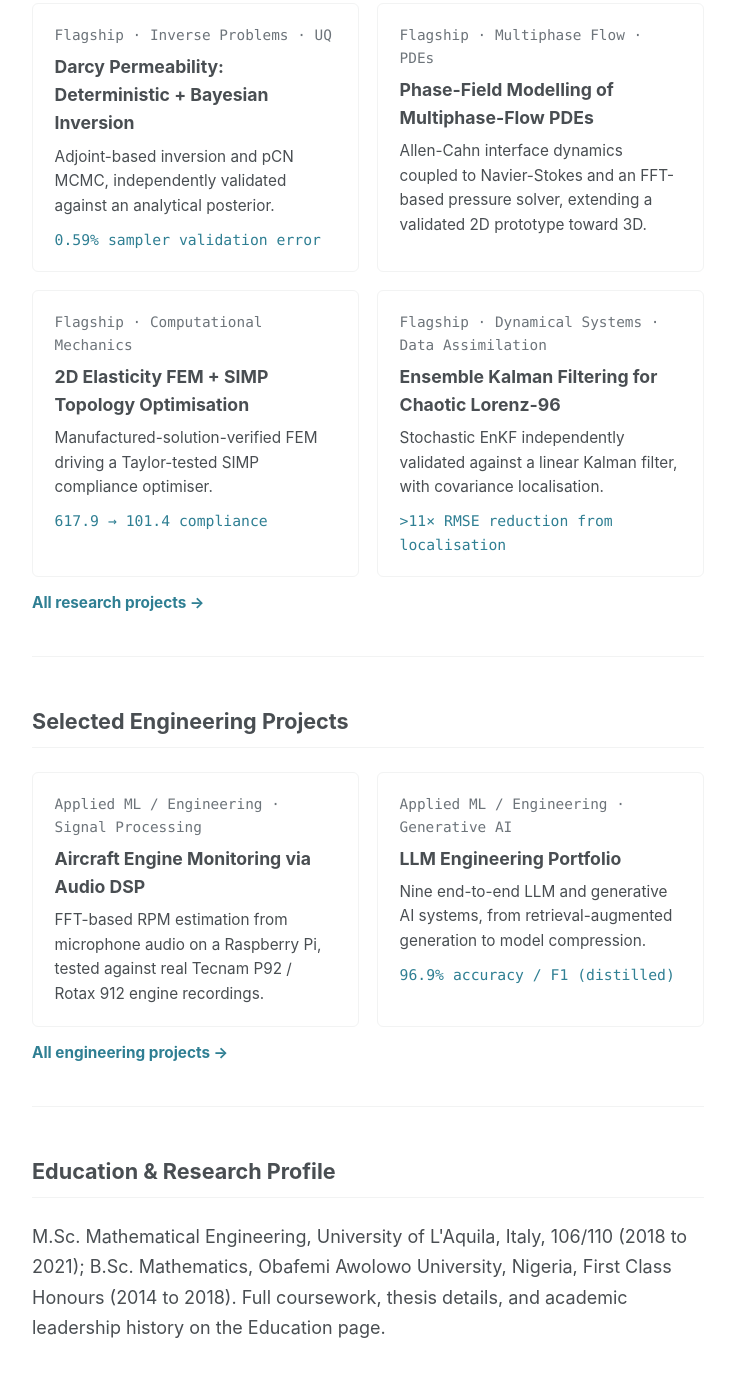
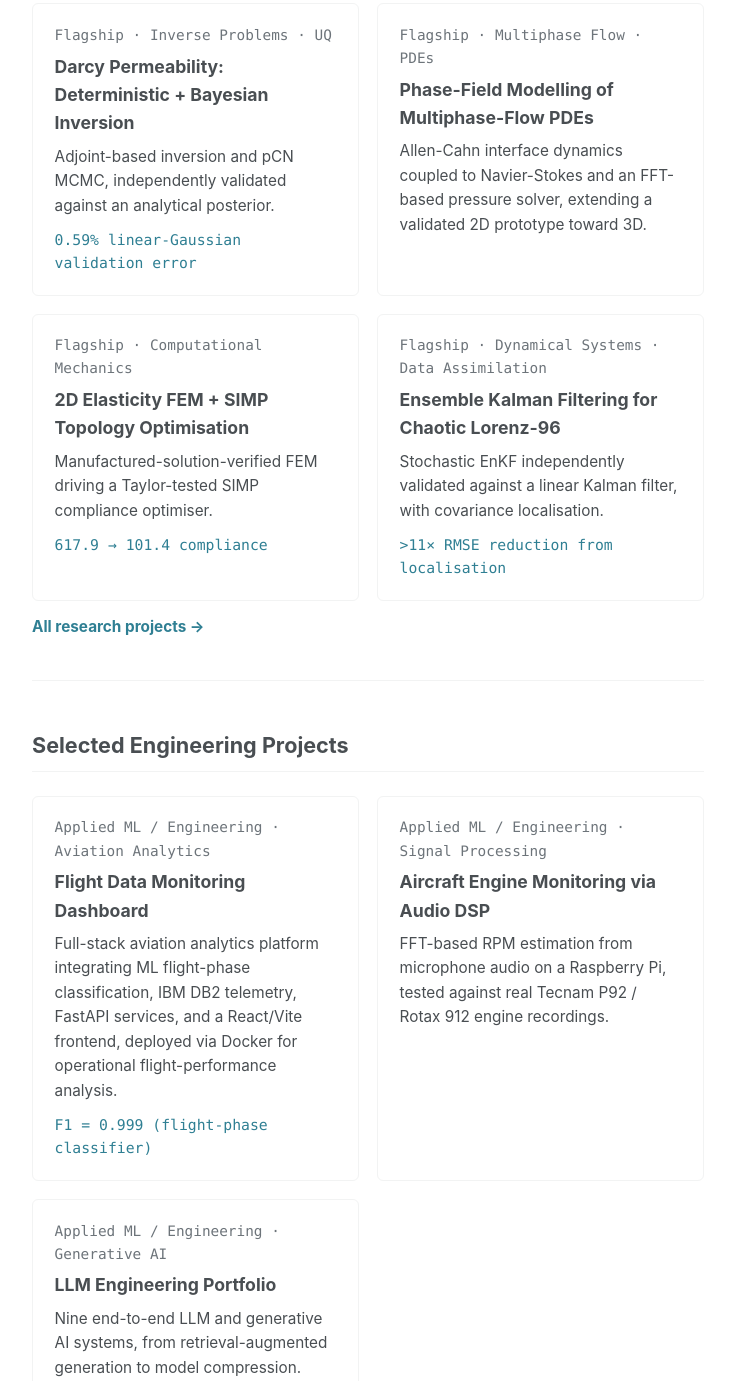
Before and after one commit to adebanjioluwatimileyin/adebanjioluwatimileyin.github.io, a plain HTML site: page index.html in a window 1280 px wide. Shown: the part 2140-3521 px from the top of the page, without its empty margins (409-1144 px from the left). Drawn offline with Linux system fonts and the light colour scheme.

Commit message:
Refine industry-facing portfolio presentation
Adds the Flight Data Monitoring Dashboard as a third homepage engineering
card (FastAPI/DB2/React/Docker production system), ordered first among
the three to lead with the strongest full-stack ML-systems evidence,
ahead of the DSP and LLM entries. Clarifies the homepage Darcy metric to
"linear-Gaussian validation error" so it cannot be misread as the
nonlinear PDE posterior's own reconstruction accuracy (matches the
qualifier projects.html's own stat label already used). Confirmed the
phase-field "validated 2D prototype" wording already matches the
authoritative Selected Projects source exactly, which itself labels the
2D bubble-growth benchmark "Validated" while keeping the 3D extension
unvalidated -- no change needed there.

Co-Authored-By: Claude Sonnet 5 <noreply@anthropic.com>

```diff
--- a/index.html
+++ b/index.html
@@ -136,7 +136,7 @@
             <span class="tag-line">Flagship · Inverse Problems · UQ</span>
             <h3>Darcy Permeability: Deterministic + Bayesian Inversion</h3>
             <p>Adjoint-based inversion and pCN MCMC, independently validated against an analytical posterior.</p>
-            <span class="preview-stat">0.59% sampler validation error</span>
+            <span class="preview-stat">0.59% linear-Gaussian validation error</span>
           </a>
           <a class="preview-card" href="./projects.html#boiling">
             <span class="tag-line">Flagship · Multiphase Flow · PDEs</span>
@@ -162,6 +162,12 @@
       <section class="home-section" aria-labelledby="applied-projects-h">
         <h2 id="applied-projects-h">Selected Engineering Projects</h2>
         <div class="preview-grid">
+          <a class="preview-card" href="./projects.html#intuos">
+            <span class="tag-line">Applied ML / Engineering · Aviation Analytics</span>
+            <h3>Flight Data Monitoring Dashboard</h3>
+            <p>Full-stack aviation analytics platform integrating ML flight-phase classification, IBM DB2 telemetry, FastAPI services, and a React/Vite frontend, deployed via Docker for operational flight-performance analysis.</p>
+            <span class="preview-stat">F1 = 0.999 (flight-phase classifier)</span>
+          </a>
           <a class="preview-card" href="./projects.html#engine">
             <span class="tag-line">Applied ML / Engineering · Signal Processing</span>
             <h3>Aircraft Engine Monitoring via Audio DSP</h3>
```
Also changed, not shown: 1 other file.
